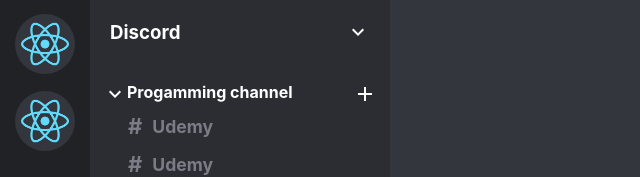
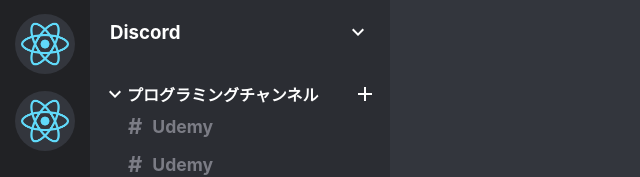
Before and after one commit to illery2020/discord-clone-udemy, a React (Create React App) app: page / in a window 1280 px wide. Shown: the top 177 px of the page, without its empty margins (0-640 px from the left). Built offline with nearby package versions, Linux system fonts and the light colour scheme.

Commit message:
change font

```diff
--- a/public/index.html
+++ b/public/index.html
@@ -1,14 +1,12 @@
 <!DOCTYPE html>
 <html lang="en">
+
 <head>
   <meta charset="utf-8" />
   <link rel="icon" href="%PUBLIC_URL%/favicon.ico" />
   <meta name="viewport" content="width=device-width, initial-scale=1" />
   <meta name="theme-color" content="#000000" />
-    <meta
-      name="description"
-      content="Web site created using create-react-app"
-    />
+  <meta name="description" content="Web site created using create-react-app" />
   <link rel="apple-touch-icon" href="%PUBLIC_URL%/logo192.png" />
   <!--
       manifest.json provides metadata used when your web app is installed on a
@@ -24,8 +22,10 @@
       work correctly both with client-side routing and a non-root public URL.
       Learn how to configure a non-root public URL by running `npm run build`.
     -->
-    <title>React App</title>
+  <link href="https://fonts.googleapis.com/css?family=Noto+Sans+JP" rel="stylesheet">
+  <title>Discord Clone</title>
 </head>
+
 <body>
   <noscript>You need to enable JavaScript to run this app.</noscript>
   <div id="root"></div>
@@ -40,4 +40,5 @@
       To create a production bundle, use `npm run build` or `yarn build`.
     -->
 </body>
+
 </html>
--- a/src/components/sidebar/Sidebar.tsx
+++ b/src/components/sidebar/Sidebar.tsx
@@ -30,7 +30,7 @@ const Sidebar = () => {
           <div className="sidebarChannelsHeader">
             <div className="sidebarHeader">
               <ExpandMoreIcon />
-              <h4>Progamming channel</h4>
+              <h4>プログラミングチャンネル</h4>
             </div>
             <AddIcon className="sidebarAddIcon" />
           </div>
--- a/src/index.scss
+++ b/src/index.scss
@@ -1,5 +1,8 @@
 * {
   margin: 0;
+  .wf-notosansjapanese {
+    font-family: "Noto Sans JP";
+  }
 }
 
 body {
```
Lines whose indentation alone changed are shown as unchanged.
